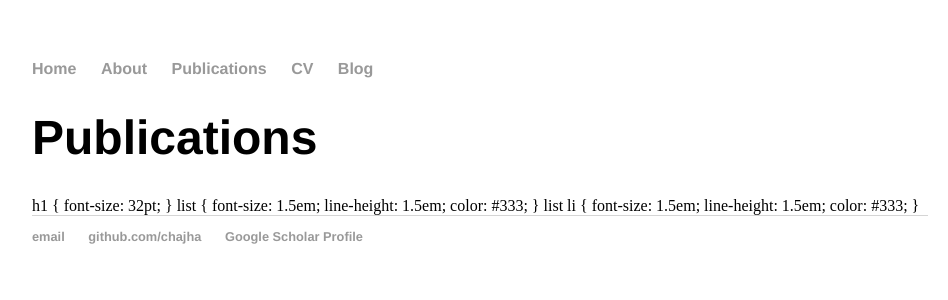
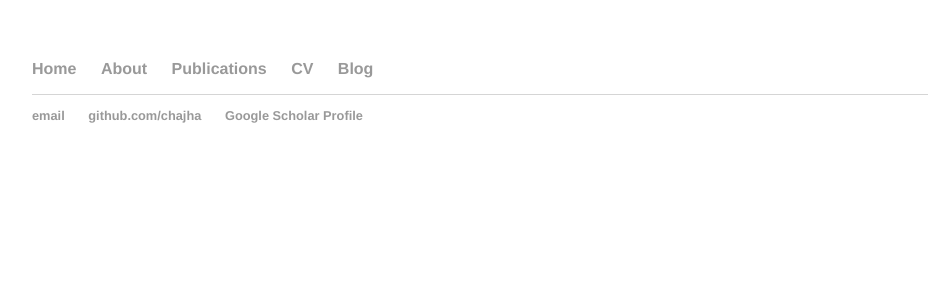
Before and after one commit to chajha/chajha.github.io, a Jekyll site: the page built from pages/publications.html, in a window 1280 px wide. Shown: the top 300 px of the page, without its empty margins (160-1108 px from the left). Built offline with Jekyll 4.4.1, drawn with Linux system fonts in a browser that asks for light colours.

Commit message:
Update publication.html

```diff
--- a/_layouts/publication.html
+++ b/_layouts/publication.html
@@ -1,20 +1,3 @@
 ---
 layout: default
 ---
-<h1>{{ page.title }}</h1>
-<p class="meta">{{ page.date | date_to_string }}</p>
-h1 {
-    font-size: 32pt;
-}
-
-list {
-    font-size: 1.5em;
-    line-height: 1.5em;
-    color: #333;
-}
-
-list li {
-    font-size: 1.5em;
-    line-height: 1.5em;
-    color: #333;
-}
```
